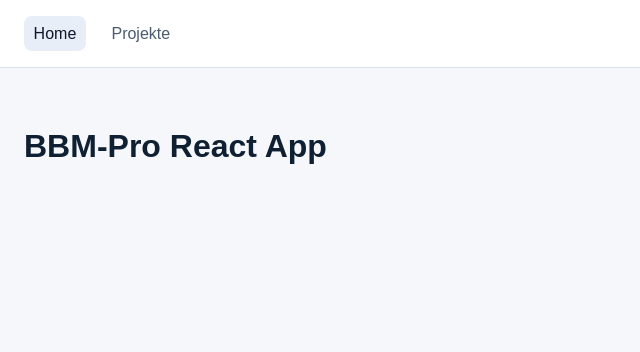
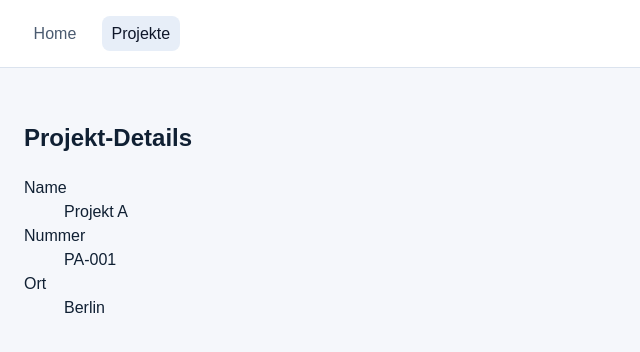
Before and after one commit to SteffenBandholt/BBM-Pro, a React (Vite) app: page /projects/1 in a window 1280 px wide. Before the commit this address led to /. Shown: the top 352 px of the page, without its empty margins (0-640 px from the left). Built offline with nearby package versions, Linux system fonts and the light colour scheme.

Commit message:
feat(projects): add project detail route

```diff
--- a/src/app/router/AppRouter.jsx
+++ b/src/app/router/AppRouter.jsx
@@ -2,6 +2,7 @@ import { Navigate, Route, Routes } from 'react-router-dom';
 import AppLayout from '../layout/AppLayout.jsx';
 import HomePage from '../../pages/HomePage.jsx';
 import ProjectsPage from '../../pages/ProjectsPage.jsx';
+import ProjectDetailPage from '../../pages/ProjectDetailPage.jsx';
 
 export default function AppRouter() {
   return (
@@ -9,6 +10,7 @@ export default function AppRouter() {
       <Route element={<AppLayout />}>
         <Route path="/" element={<HomePage />} />
         <Route path="/projects" element={<ProjectsPage />} />
+        <Route path="/projects/:projectId" element={<ProjectDetailPage />} />
         <Route path="*" element={<Navigate to="/" replace />} />
       </Route>
     </Routes>
--- /dev/null
+++ b/src/pages/ProjectDetailPage.jsx
@@ -0,0 +1,41 @@
+import { useParams } from 'react-router-dom';
+import { useProjects } from '../modules/projects/hooks/useProjects.js';
+
+export default function ProjectDetailPage() {
+  const { projectId } = useParams();
+  const { projects, loading, error } = useProjects();
+
+  const project = projects.find((item) => String(item.id) === String(projectId));
+
+  if (loading) {
+    return <p>Lade Projekte ...</p>;
+  }
+
+  if (error) {
+    return <p className="form-error">{error}</p>;
+  }
+
+  if (!project) {
+    return <p>Projekt nicht gefunden.</p>;
+  }
+
+  return (
+    <section className="page-section">
+      <h1>Projekt-Details</h1>
+      <dl>
+        <div>
+          <dt>Name</dt>
+          <dd>{project.name || '-'}</dd>
+        </div>
+        <div>
+          <dt>Nummer</dt>
+          <dd>{project.number || '-'}</dd>
+        </div>
+        <div>
+          <dt>Ort</dt>
+          <dd>{project.city || '-'}</dd>
+        </div>
+      </dl>
+    </section>
+  );
+}
--- a/src/pages/ProjectsPage.jsx
+++ b/src/pages/ProjectsPage.jsx
@@ -1,12 +1,13 @@
 import { useState } from 'react';
+import { useNavigate } from 'react-router-dom';
 import ProjectForm from '../modules/projects/components/ProjectForm.jsx';
 import ProjectList from '../modules/projects/components/ProjectList.jsx';
 import { useProjects } from '../modules/projects/hooks/useProjects.js';
 
 export default function ProjectsPage() {
   const { projects, loading, error, createProject } = useProjects();
+  const navigate = useNavigate();
   const [isCreating, setIsCreating] = useState(false);
-  const [selectedProject, setSelectedProject] = useState(null);
 
   const handleCreateClick = () => {
     setIsCreating(true);
@@ -26,7 +27,7 @@ export default function ProjectsPage() {
   };
 
   const handleProjectClick = (project) => {
-    setSelectedProject(project);
+    navigate(`/projects/${project.id}`);
   };
 
   return (
@@ -44,26 +45,6 @@ export default function ProjectsPage() {
       {isCreating ? <ProjectForm onSubmit={handleSubmitCreate} onCancel={handleCancelCreate} /> : null}
 
       {!loading && !error ? <ProjectList projects={projects} onProjectClick={handleProjectClick} /> : null}
-
-      {selectedProject ? (
-        <aside className="project-detail">
-          <h2>Projekt-Details</h2>
-          <dl>
-            <div>
-              <dt>Name</dt>
-              <dd>{selectedProject.name || '-'}</dd>
-            </div>
-            <div>
-              <dt>Nummer</dt>
-              <dd>{selectedProject.number || '-'}</dd>
-            </div>
-            <div>
-              <dt>Ort</dt>
-              <dd>{selectedProject.city || '-'}</dd>
-            </div>
-          </dl>
-        </aside>
-      ) : null}
     </section>
   );
 }
```
